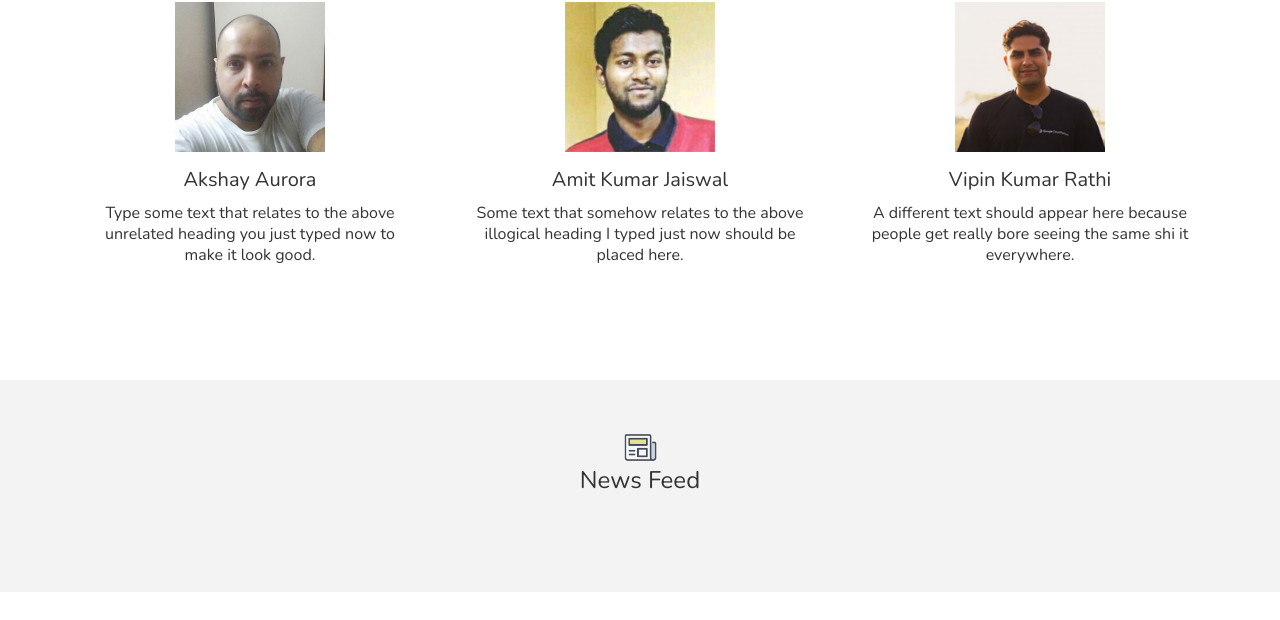
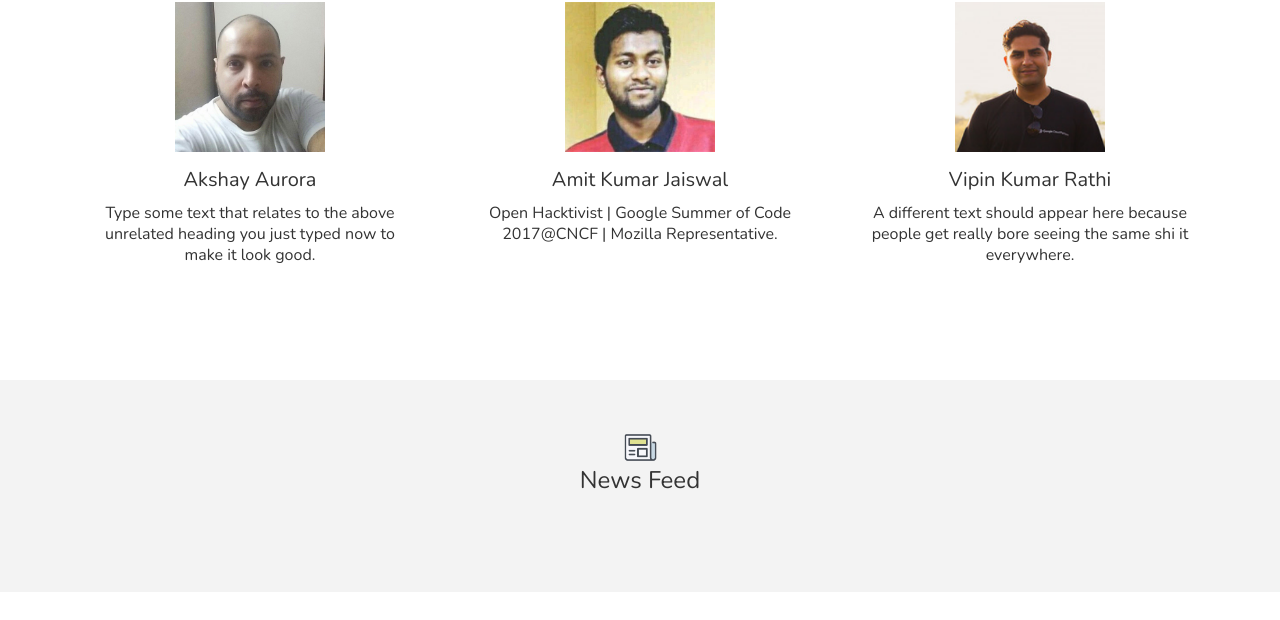
Before and after one commit to quanonblocks/quanonblocks.github.io, a plain HTML site: page index.html in a window 1280 px wide. Shown: the part 2785-3405 px from the top of the page. Drawn offline with nearby package versions, Linux system fonts and the light colour scheme; a script that the page names is missing; files whose address does not match are found by name; a web font is replaced by a local one.

Commit message:
Added team member info!

```diff
--- a/index.html
+++ b/index.html
@@ -190,7 +190,7 @@
                   </div>
                   <div class="team-info">
                     <h1>Amit Kumar Jaiswal</h1>
-                    <p>Some text that somehow relates to the above illogical heading I typed just now should be placed here.</p>
+                    <p>Open Hacktivist | Google Summer of Code 2017@CNCF | Mozilla Representative.</p>
                   </div>
                 </div>
               </div>
```
